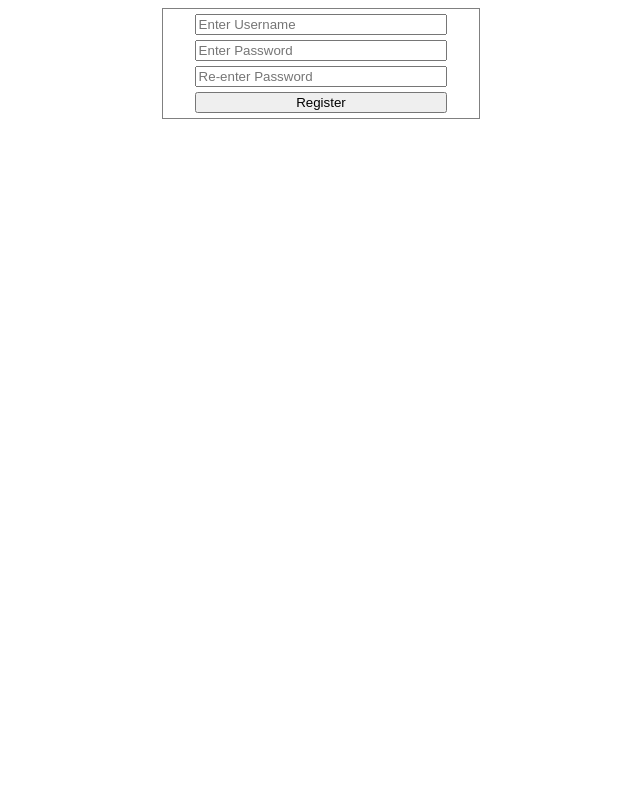
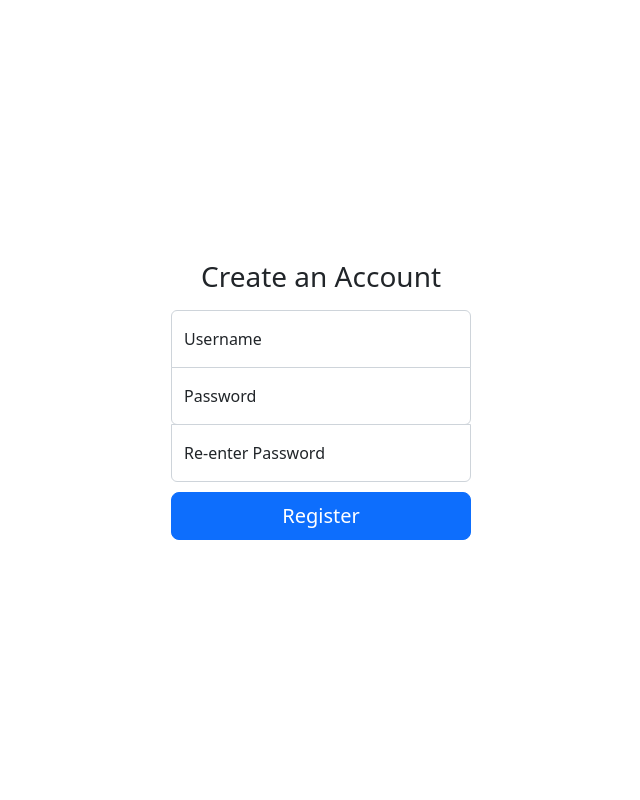
Before and after one commit to magatdarwin/cash-tracker, a Flask app: page /register in a window 1280 px wide. Shown: the whole page, without its empty margins (319-959 px from the left). Run offline with Flask 2, Linux system fonts and the light colour scheme.

Commit message:
Added bootstrap for login and register

```diff
--- /dev/null
+++ b/static/auth.css
@@ -0,0 +1,37 @@
+/* From Bootstrap */
+html,
+body {
+  height: 100%;
+}
+
+body {
+  display: flex;
+  align-items: center;
+  padding-top: 40px;
+  padding-bottom: 40px;
+  background-color: #f5f5f5;
+}
+
+.form-signin {
+  max-width: 330px;
+  padding: 15px;
+}
+
+.form-signin .form-floating:focus-within {
+  z-index: 2;
+}
+
+.form-signin input[type="text"] {
+  border-bottom-right-radius: 0;
+  border-bottom-left-radius: 0;
+}
+
+.form-signin input[type="password"] {
+  margin-top: -1px;
+  border-top-left-radius: 0;
+  border-top-right-radius: 0;
+}
+
+.form-signin input[type="submit"] {
+    margin-top: 10px;
+  }
--- a/templates/base_auth.html
+++ b/templates/base_auth.html
@@ -4,11 +4,13 @@
     <meta charset="UTF-8">
     <meta http-equiv="X-UA-Compatible" content="IE=edge">
     <meta name="viewport" content="width=device-width, initial-scale=1.0">
-    <link rel="stylesheet" href="./static/style.css">
+    <link rel="stylesheet" href="./static/auth.css">
+    <link rel="stylesheet" href="https://cdn.jsdelivr.net/npm/bootstrap@5.2.2/dist/css/bootstrap.min.css">
+
     <title>Cash Tracker: {% block title %}{% endblock %}</title>
 </head>
-<body>
-    <main class="container-form">
+<body class="text-center">
+    <main class="form-signin w-100 m-auto">
         {% block body %}{% endblock %}
     </main>
 </body>
--- a/templates/register.html
+++ b/templates/register.html
@@ -4,9 +4,21 @@
 
 {% block body %}
 <form action="/register" method="post">
-    <div class="form-input"><input type="text" name="username" id="username" placeholder="Enter Username"></div>
-    <div class="form-input"><input type="password" name="password" id="password" placeholder="Enter Password"></div>
-    <div class="form-input"><input type="password" name="confirmation" id="confirmation" placeholder="Re-enter Password"></div>
-    <div class="form-input"><input type="submit" value="Register"></div>
+    <h1 class="h3 mb-3 fw-normal">Create an Account</h1>
+    <div class="form-floating">
+        <input class="form-control" type="text" name="username" id="username" placeholder="Username">
+        <label for="username">Username</label>
+    </div>
+    <div class="form-floating">
+        <input class="form-control" type="password" name="password" id="password" placeholder="Password">
+        <label for="password">Password</label>
+    </div>
+    <div class="form-floating">
+        <input class="form-control" type="password" name="confirmation" id="confirmation" placeholder="Re-enter Password">
+        <label for="confirmation">Re-enter Password</label>
+    </div>
+    <div class="form-floating">
+        <input class="w-100 btn btn-lg btn-primary" type="submit" value="Register">
+    </div>
 </form>
 {% endblock %}
```
Also changed, not shown: templates/login.html (+15 -4 lines), static/style.css (line endings or trailing spaces).
